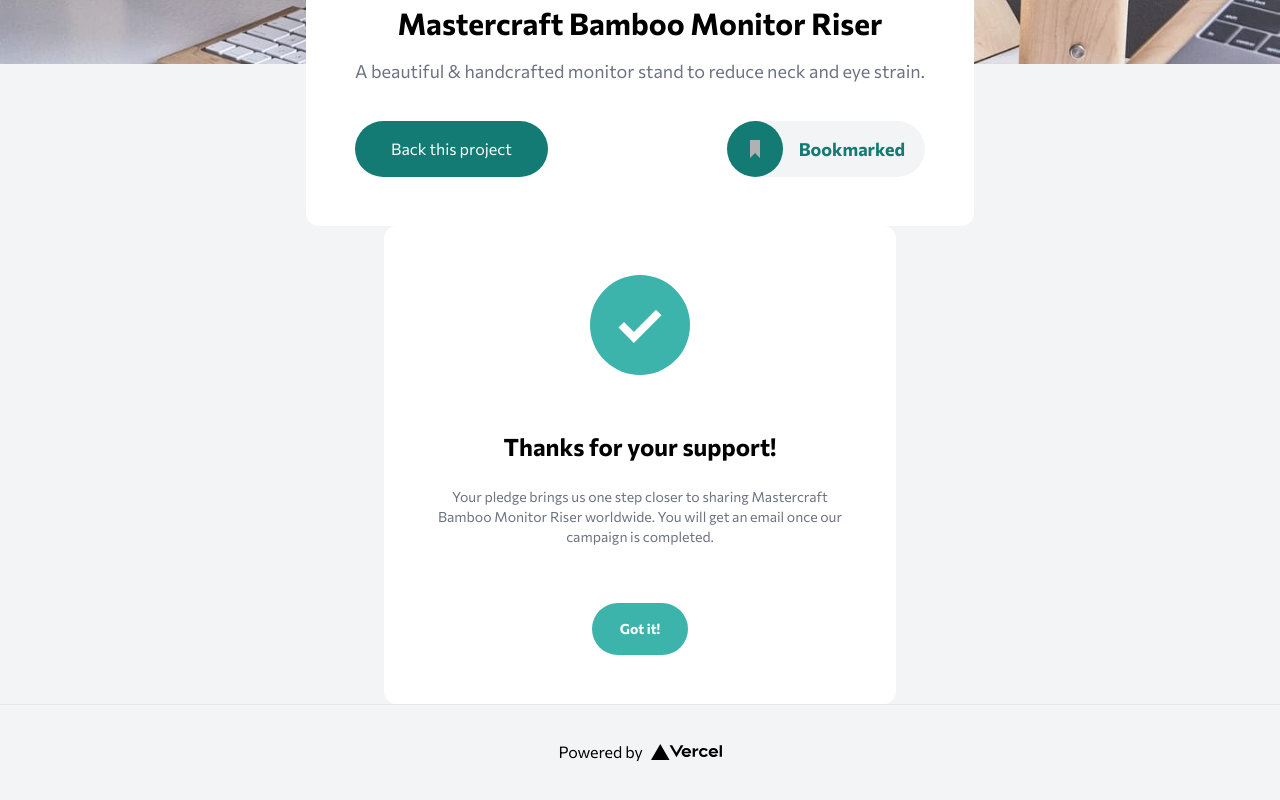
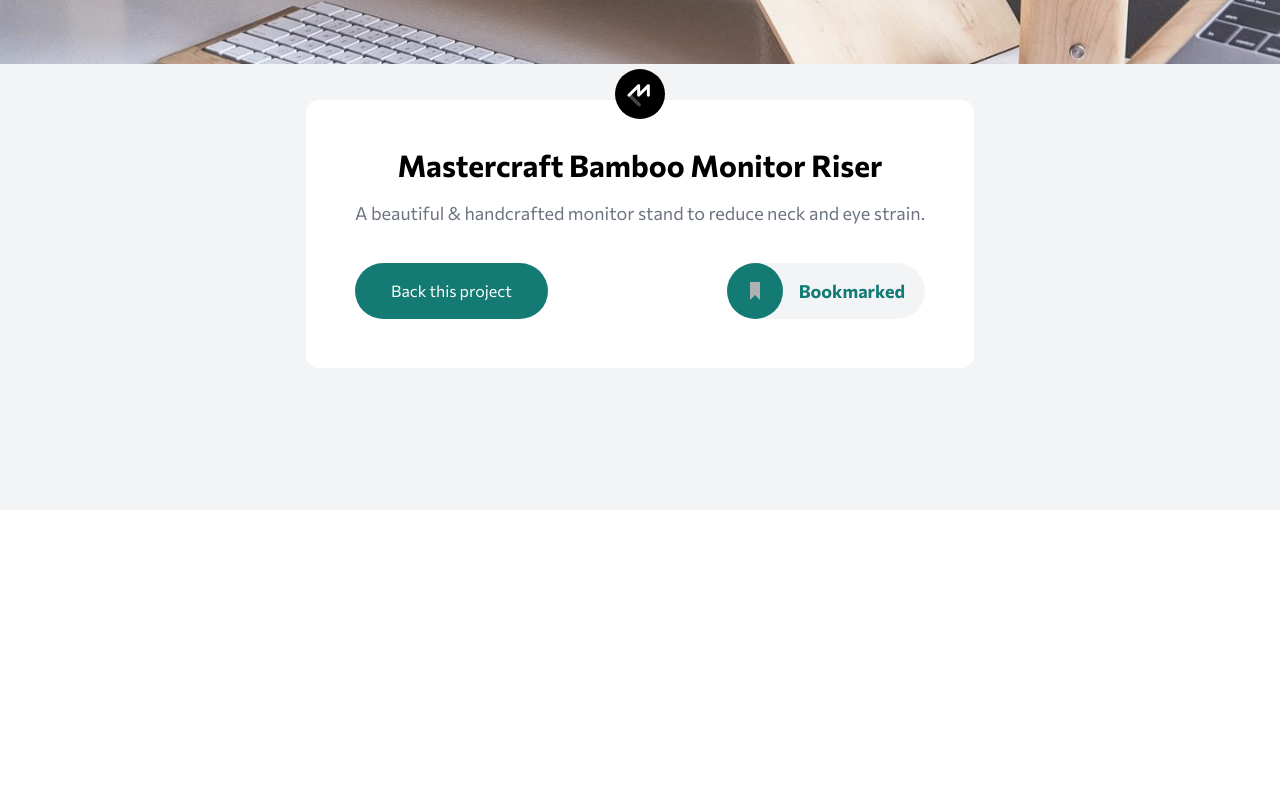
Before and after one commit to AhmedEldessouki/next-app, a Next.js app: page / in a window 1280 px wide. Shown: the part 290-1090 px from the top of the page. After the commit the page ends 800 px from the top, so only its background shows below. Built offline with nearby package versions, Linux system fonts and the light colour scheme.

Commit message:
handling close and open models

```diff
--- a/components/BackThisProject.tsx
+++ b/components/BackThisProject.tsx
@@ -1,29 +1,82 @@
+/* eslint-disable @typescript-eslint/no-explicit-any */
+import { useState } from "react";
+import { pledges } from "../data/pledges";
 import Card from "./Card";
 import CloseButton from "./CloseButton";
 import FullScreenBg from "./FullScreenBg";
+import ProjectCard from "./ProjectCard";
+import SuccessModal from "./SuccessModal";
 
 export default function BackThisProject({
-  children,
+  onCloseModel,
+  error,
+  data,
 }: {
-  children: React.ReactNode;
+  onCloseModel: () => void;
+  error: any;
+  data: typeof pledges;
 }) {
+  const [isChecked, setChecked] = useState([false, false, false, false]);
+  const [isSuccessful, setSuccessful] = useState(false);
   return (
-    <FullScreenBg handleClick={() => {}}>
+    <>
+      <FullScreenBg handleClick={onCloseModel}></FullScreenBg>
+      <div className="z-50">
+        {isSuccessful ? (
+          <SuccessModal handleClick={onCloseModel} />
+        ) : (
           <Card>
             <div className="max-w-xl">
               <div className="flex justify-between">
                 <h1 className="font-commissioner text-2xl font-bold">
                   Back this project
                 </h1>
-            <CloseButton handleClick={() => {}} />
+                <CloseButton handleClick={onCloseModel} />
               </div>
               <p className="font-commissioner text-sm font-normal text-gray-500 py-4 pb-6">
-            Want to support us in bringing Mastercraft Bamboo Monitor Riser out
-            in the world?
+                Want to support us in bringing Mastercraft Bamboo Monitor Riser
+                out in the world?
               </p>
-          <div className="flex flex-col gap-5">{children}</div>
+              <div className="flex flex-col gap-5">
+                {data
+                  ? data.map(
+                      (
+                        {
+                          id,
+                          title,
+                          body,
+                          pledge,
+                          availableSpots,
+                        }: typeof pledges[0],
+                        i
+                      ) => (
+                        <ProjectCard
+                          key={id}
+                          title={title}
+                          pledge={pledge as number}
+                          body={body}
+                          isChecked={isChecked[i]}
+                          onSelect={() => {
+                            console.log(`[Clicked]: `, isChecked[i]);
+                            setChecked([]);
+                            if (isChecked.find((item) => item === true)) {
+                              const old = isChecked.indexOf(true);
+                              isChecked.splice(old, 1, false);
+                            }
+                            isChecked.splice(i, 1, !isChecked[i]);
+                            setChecked([...isChecked]);
+                          }}
+                          availableSpots={availableSpots}
+                          handleClick={() => setSuccessful(!isSuccessful)}
+                        />
+                      )
+                    )
+                  : error}
+              </div>
             </div>
           </Card>
-    </FullScreenBg>
+        )}
+      </div>
+    </>
   );
 }
--- a/components/Card.tsx
+++ b/components/Card.tsx
@@ -7,7 +7,7 @@
 }) {
   return (
     <div
-      className={`p-12  border rounded-xl bg-white ${
+      className={`p-12 border rounded-xl bg-white ${
         isGrey ? `border-gray-300` : `border-white`
       }`}
     >
--- a/components/FirstCard.tsx
+++ b/components/FirstCard.tsx
@@ -5,9 +5,7 @@
 import { pledges } from "../data/pledges";
 
 import Card from "./Card";
-import SuccessModal from "./SuccessModal";
 import BackThisProject from "./BackThisProject";
-import ProjectCard from "./ProjectCard";
 
 const fetcher = (url: string) => fetch(url).then((res) => res.json());
 
@@ -16,8 +14,11 @@
     "/api/pledges",
     fetcher
   );
-  const [isChecked, setChecked] = useState([false, false, false, false]);
   const [bookMark, setBookMark] = useState(false);
+  const [isOpen, setOpen] = useState(false);
+  function handleModel() {
+    setOpen(!isOpen);
+  }
   return (
     <>
       <div className="-mt-28  z-10 relative max-w-screen-md">
@@ -37,7 +38,10 @@
               strain.
             </p>
             <div className="flex w-full justify-between mt-9  mb-0">
-              <button className="bg-primary-color-dark text-white rounded-full p-4 px-9 ">
+              <button
+                className="bg-primary-color-dark text-white rounded-full p-4 px-9 "
+                onClick={handleModel}
+              >
                 Back this project
               </button>
               <button
@@ -71,36 +75,9 @@
           </div>
         </Card>
       </div>
-      {/* <BackThisProject>
-        {data
-          ? data.map(
-              (
-                { id, title, body, pledge, availableSpots }: typeof pledges[0],
-                i
-              ) => (
-                <ProjectCard
-                  key={id}
-                  title={title}
-                  pledge={pledge as number}
-                  body={body}
-                  isChecked={isChecked[i]}
-                  onSelect={() => {
-                    console.log(`[Clicked]: `, isChecked[i]);
-                    setChecked([]);
-                    if (isChecked.find((item) => item === true)) {
-                      const old = isChecked.indexOf(true);
-                      isChecked.splice(old, 1, false);
-                    }
-                    isChecked.splice(i, 1, !isChecked[i]);
-                    setChecked([...isChecked]);
-                  }}
-                  availableSpots={availableSpots}
-                />
-              )
-            )
-          : error}
-      </BackThisProject> */}
-      <SuccessModal />
+      {isOpen && (
+        <BackThisProject onCloseModel={handleModel} data={data} error={error} />
+      )}
     </>
   );
 }
--- a/components/ProjectCard.tsx
+++ b/components/ProjectCard.tsx
@@ -7,6 +7,7 @@
   availableSpots,
   isChecked,
   onSelect,
+  handleClick,
 }: {
   title: string;
   pledge: number | undefined;
@@ -14,6 +15,7 @@
   availableSpots: number | undefined;
   isChecked: boolean;
   onSelect: () => void;
+  handleClick: () => void;
 }) {
   const [isCheck, setCheck] = useState(false);
   // This is only because I cant get ::after to work with Tailwind
@@ -88,7 +90,7 @@
                   )}
                 </button>
               )}
-              <PrimaryButton handleClick={() => {}}>Continue</PrimaryButton>
+              <PrimaryButton handleClick={handleClick}>Continue</PrimaryButton>
             </div>
           </div>
         </div>
--- a/components/SuccessModal.tsx
+++ b/components/SuccessModal.tsx
@@ -2,7 +2,11 @@
 import Card from "./Card";
 import PrimaryButton from "./PrimaryButton";
 
-export default function SuccessModal() {
+export default function SuccessModal({
+  handleClick,
+}: {
+  handleClick: () => void;
+}) {
   return (
     <div className=" z-20 max-w-lg">
       <Card>
@@ -16,7 +20,7 @@
             Monitor Riser worldwide. You will get an email once our campaign is
             completed.
           </p>
-          <PrimaryButton className="p-4 w-26" handleClick={() => {}}>
+          <PrimaryButton className="p-4 w-26" handleClick={handleClick}>
             Got it!
           </PrimaryButton>
         </div>
--- a/pages/index.tsx
+++ b/pages/index.tsx
@@ -19,18 +19,6 @@
       <main className="flex flex-col items-center justify-center flex-1 w-full">
         <FirstCard />
       </main>
-
-      <footer className="flex items-center justify-center w-full h-24 border-t">
-        <a
-          className="flex items-center justify-center"
-          href="https://vercel.com?utm_source=create-next-app&utm_medium=default-template&utm_campaign=create-next-app"
-          target="_blank"
-          rel="noopener noreferrer"
-        >
-          Powered by{" "}
-          <img src="/vercel.svg" alt="Vercel Logo" className="h-4 ml-2" />
-        </a>
-      </footer>
     </div>
   );
 }
```
Also changed, not shown: 1 other file (tests, documents, lock files or other folders). Lines whose indentation alone changed are shown as unchanged.
